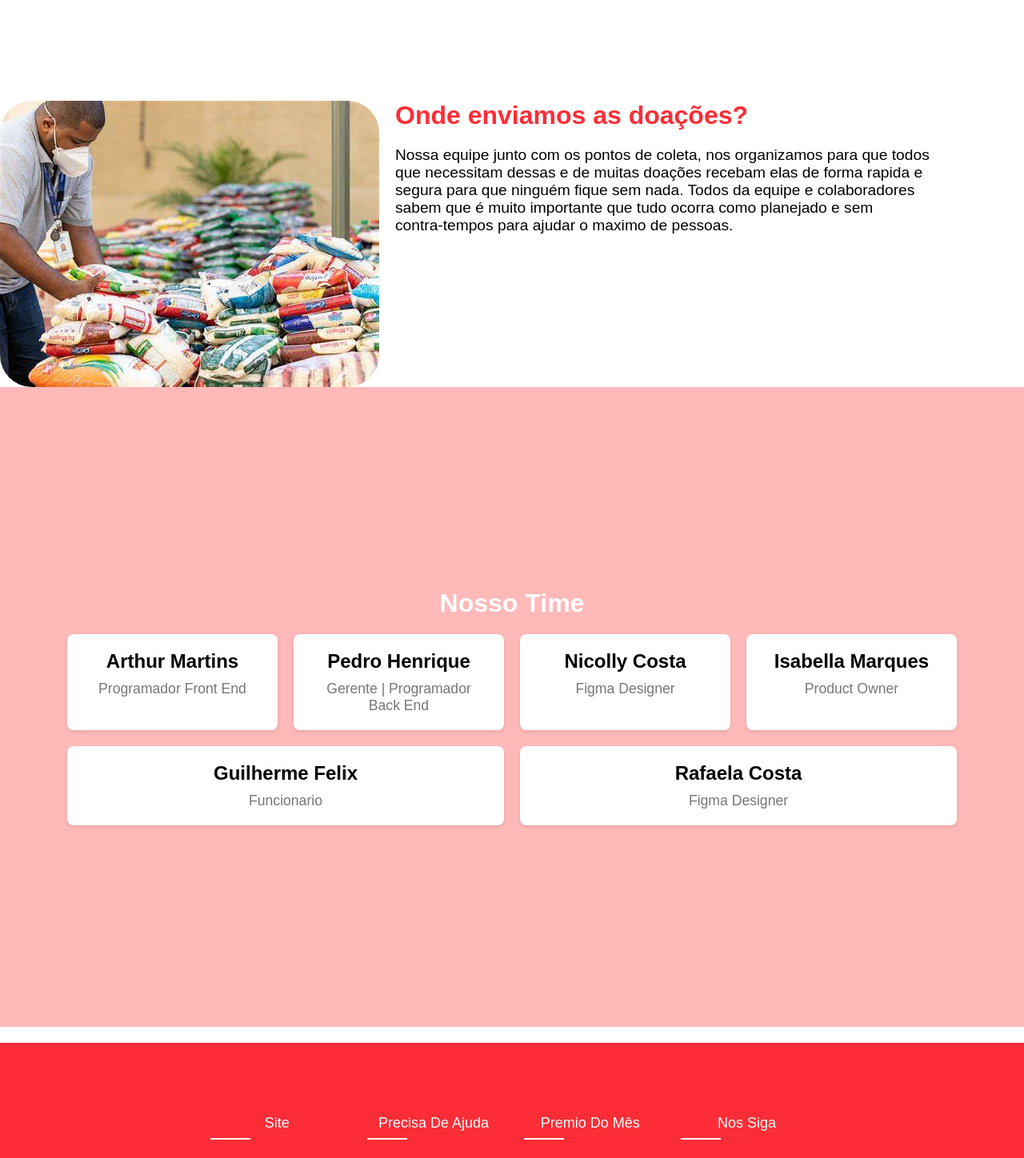
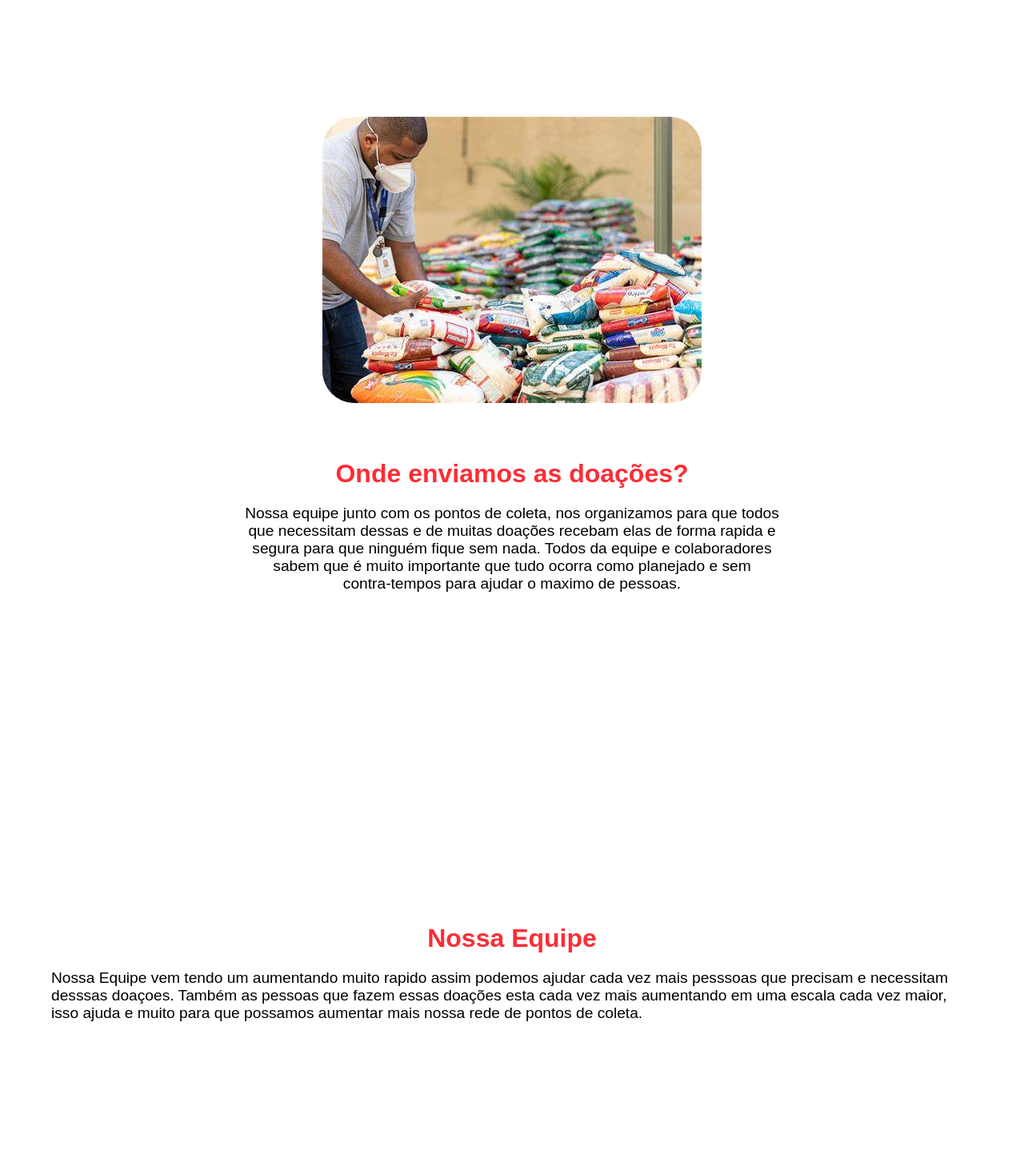
Before and after one commit to GabrielB53/coracaogeneroso, a React (Vite) app: page /Sobre in a window 1280 px wide. Shown: the part 800-2248 px from the top of the page at 80% size. Built offline with nearby package versions, Linux system fonts and the light colour scheme.

Commit message:
CoracaoGeneroso

```diff
--- a/src/css/sobre.css
+++ b/src/css/sobre.css
@@ -19,6 +19,29 @@
 }
 
 .sobre p {
+    font-size: 1.2rem;
+    margin-bottom: 10px;
+}
+.container2{
+    position: relative;
+    width: 90%;
+    max-width: 1200px;
+    margin: 0 auto;
+}
+
+
+.sobre2 {
+    padding: 40px 0;
+    background-color: #fff;
+}
+
+.sobre2 h2 {
+    font-size: 2rem;
+    margin-bottom: 20px;
+    color: #FC2D36;
+}
+
+.sobre2 p {
     font-size: 1.2rem;
     margin-bottom: 10px;
 }
@@ -76,21 +99,25 @@
     margin-bottom: 10px;
     position: relative;
 }
-.imagem {
+.doacao1 {
     display: flex;
     gap: 20px;
     flex-wrap: wrap;
 }
-.imagem img {
+.doacao1 {
     border-radius: 40px;
+}
+.texto-doacao{
+    text-align: center;
+    padding: 50px;
 }
 
 @media (max-width: 768px) {
-    .imagem {
+    .container {
         flex-direction: column;
     }
 
-    .imagem img {
+    .container img {
         width: 90%;
     }
 }
--- a/src/pages/Home.jsx
+++ b/src/pages/Home.jsx
@@ -129,7 +129,7 @@ export default function Home() {
         <br />
         <br />
 
-        <p class="doador3">PROPORCIONE UMA <br /> <strong> EXPERIÊNCIA INCRÍVEL <br /> </strong> PARA O SEU   <strong> DOADOR  </strong></p>
+        <p class="doador3">BAIXE JÁ O NOSSO <br /> <strong> INCRIVEL APP <br /> </strong> PARA DOAR AINDA  <strong> MAIS  </strong></p>
 
         <br />
         <br />
--- a/src/pages/Sobre.jsx
+++ b/src/pages/Sobre.jsx
@@ -48,13 +48,11 @@ export default function Sobre() {
             <p>Nossa Rede, possui uma grande rede de pontos de coleta, e principalmente, a solidariedade das milhões de pessoas que formam nossa audiência e, verdadeiramente, se importam.
 
 Quer saber qual iniciativa dá match com você e fazer parte dessa rede de benfeitores, composta por centenas de organizações e movimentos sociais que lutam por um Brasil mais justo, todos os dias? Clique aqui, escolha uma iniciativa e doe. É simples, seguro, poderoso e prazeroso!</p>
-            <h2>Nossa Equipe</h2>
-            <p>Nossa Equipe vem tendo um aumentando muito rapido assim podemos ajudar cada vez mais pesssoas que precisam e necessitam desssas doaçoes. Também as pessoas que fazem essas doações esta cada vez mais aumentando em uma escala cada vez maior, isso ajuda e muito para que possamos aumentar mais nossa rede de pontos de coleta.</p>
         </div>
     </section>
 
 
-    <div className="imagem">
+    <div className="container">
 <img className="doacao1" src="doacao.jpeg" alt="doacao" />
 
    <div className="texto-doacao">
@@ -65,6 +63,12 @@ Quer saber qual iniciativa dá match com você e fazer parte dessa rede de benfe
     </p>
     </div>
     </div>
+    <section className="sobre2">
+        <div className="container2">
+            <h2>Nossa Equipe</h2>
+            <p>Nossa Equipe vem tendo um aumentando muito rapido assim podemos ajudar cada vez mais pesssoas que precisam e necessitam desssas doaçoes. Também as pessoas que fazem essas doações esta cada vez mais aumentando em uma escala cada vez maior, isso ajuda e muito para que possamos aumentar mais nossa rede de pontos de coleta.</p>
+        </div>
+    </section>
 
     <section className="time">
         <div className="container">
```
